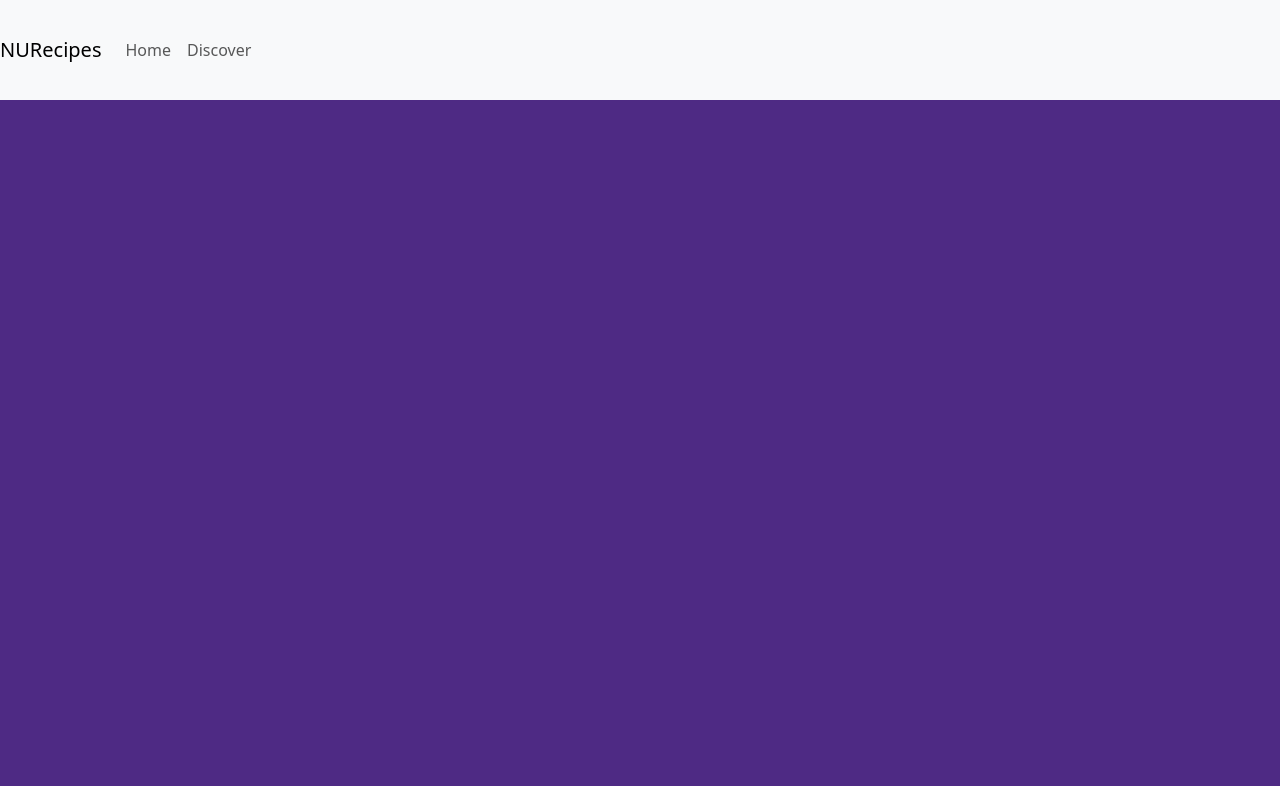
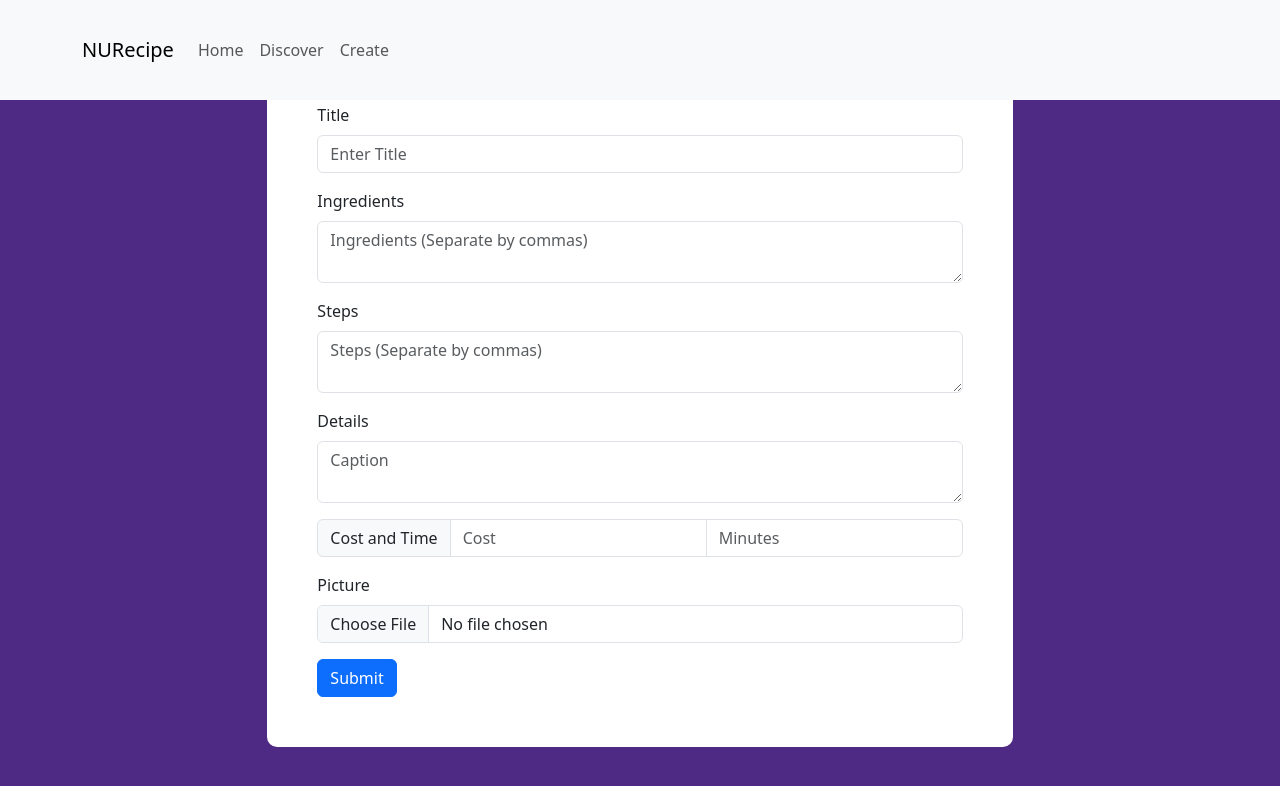
Before and after one commit to cs394-s23/NURecipes, a React (Vite) app: page /create in a window 1280 px wide. Shown: the top 786 px of the page. Built offline with nearby package versions, Linux system fonts and the light colour scheme; no server answers; the database is empty.

Commit message:
create page eric

```diff
--- a/src/App.jsx
+++ b/src/App.jsx
@@ -9,6 +9,7 @@ import { FaHeart } from "react-icons/fa";
 import { BrowserRouter, Routes, Route, useParams } from "react-router-dom";
 import Homepage from "./components/Homepage.jsx";
 import Discover from "./components/Discover";
+import Create from "./components/Create.jsx"
 
 const App = () => {
   const [data, error] = useDbData("/");
@@ -28,6 +29,11 @@ const App = () => {
               <Discover data={data} />
              </div>
             }/>
+            <Route path = "/create" element = {
+              <div>
+                <Create/>
+              </div>
+            }/>
         </Routes>
       </BrowserRouter>
     </div>
--- a/src/components/ActivityCard.jsx
+++ b/src/components/ActivityCard.jsx
@@ -32,7 +32,8 @@ const ActivityCard = ({props}) => {
             </p>
           </div>
 
-          <div className="card-caption"> <strong> Time: </strong>  {props.time}</div>
+          <div className="card-caption"> <strong> Time: </strong>  {props.time} <br/>  <strong> Contact: </strong> {props.contact}</div>
+
         </div>
       </div>
     </div>
--- /dev/null
+++ b/src/components/Create.css
@@ -0,0 +1,6 @@
+.create-form {
+    background-color: white;
+    border-radius: 10px;
+    padding: 50px;
+    min-width: 50vw;
+}
--- /dev/null
+++ b/src/components/Create.jsx
@@ -0,0 +1,75 @@
+
+import "./Create.css"
+import React, { useState, useEffect } from "react"
+import Button from 'react-bootstrap/Button'
+import Form from 'react-bootstrap/Form'
+import InputGroup from "react-bootstrap/InputGroup"
+
+const Create = ({data}) => {
+
+    // console.log("unsorted data: ", data);
+
+    // if (!data) {
+    //     return <h1>Data is loading...</h1>;
+    // }
+
+    // console.log("data recipes ", data.Recipes)
+
+    // const sortedData = data.Recipes.sort((a,b) => {
+    //     return a.like_count > b.like_count ? -1 : 1
+    // })
+
+    // console.log("post-sort data: ", data);
+    // console.log("sorted data: ", sortedData);
+    // console.log("all activities: ", data.Activities)
+
+
+    //need title, picture, ingredients, steps, cost, time
+    return (
+        <Form className = "create-form">
+        <Form.Group className="mb-3" controlId="formTitle">
+          <Form.Label>Title</Form.Label>
+          <Form.Control placeholder="Enter Title" />
+        </Form.Group>
+
+        <Form.Group className="mb-3" controlId="formIngredients">
+          <Form.Label>Ingredients</Form.Label>
+          <Form.Control as="textarea" placeholder="Ingredients (Separate by commas)" rows = {2} />
+        </Form.Group>
+        <Form.Group className="mb-3" controlId="formSteps">
+          <Form.Label>Steps</Form.Label>
+          <Form.Control as="textarea" placeholder="Steps (Separate by commas)" rows = {2} />
+        </Form.Group>
+        <Form.Group className="mb-3" controlId="formCaption">
+          <Form.Label>Details</Form.Label>
+          <Form.Control as="textarea" placeholder="Caption" rows = {2} />
+        </Form.Group>
+        <InputGroup className="mb-3">
+          <InputGroup.Text>Cost and Time</InputGroup.Text>
+          <Form.Control aria-label="Cost" placeholder="Cost"/>
+          <Form.Control aria-label="Time" placeholder="Minutes"/>
+        </InputGroup>
+
+
+        {/* <Form.Group className="mb-3" controlId="formCost">
+          <Form.Label>Cost</Form.Label>
+          <Form.Control placeholder="00.00" />
+        </Form.Group>
+        <Form.Group className="mb-3" controlId="formTime">
+          <Form.Label>Minutes</Form.Label>
+          <Form.Control placeholder="0" />
+        </Form.Group> */}
+
+
+        <Form.Group controlId="formFile" className="mb-3">
+          <Form.Label>Picture</Form.Label>
+          <Form.Control type="file" />
+      </Form.Group>
+        <Button variant="primary" type="submit">
+          Submit
+        </Button>
+      </Form>
+    )
+}
+
+export default Create;
--- a/src/components/NavBar.css
+++ b/src/components/NavBar.css
@@ -10,4 +10,5 @@
 
 .navbar {
     height: 100px;
+    overflow:scroll;
 }
--- a/src/components/NavBar.jsx
+++ b/src/components/NavBar.jsx
@@ -1,46 +1,66 @@
 import PostCard from "./PostCard.jsx"
 import Feed from "./Feed.jsx"
-import "./NavBar.css"
-import {Navbar} from "react-bootstrap"
+import "./NavBar.css";
+import Container from 'react-bootstrap/Container';
+import Nav from 'react-bootstrap/Nav';
+import Navbar from 'react-bootstrap/Navbar';
+import NavDropdown from 'react-bootstrap/NavDropdown';
+
 
 const NavBar = () => {
     return (
-        <div className="navigation">
-            <nav className="navbar navbar-expand-lg navbar-light bg-light">
-            <a className="navbar-brand" href="#">NURecipes</a>
-            <button className="navbar-toggler" type="button" data-toggle="collapse" data-target="#navbarSupportedContent" aria-controls="navbarSupportedContent" aria-expanded="false" aria-label="Toggle navigation">
-                <span className="navbar-toggler-icon"></span>
-            </button>
-            <div className="collapse navbar-collapse" id="navbarSupportedContent">
-                <ul className="navbar-nav mr-auto">
-                <li className="nav-item active">
-                    <a className="nav-link" href="/#">Home</a>
-                </li>
-                <li className="nav-item">
-                    <a className="nav-link" href="/discover">Discover</a>
-                </li>
-                {/* <li className="nav-item dropdown">
-                    <a className="nav-link dropdown-toggle" href="#" id="navbarDropdown" role="button" data-toggle="dropdown" aria-haspopup="true" aria-expanded="false">
-                    Dropdown
-                    </a>
-                    <div className="dropdown-menu" aria-labelledby="navbarDropdown">
-                    <a className="dropdown-item" href="#">Action</a>
-                    <a className="dropdown-item" href="#">Another action</a>
-                    <div className="dropdown-divider"></div>
-                    <a className="dropdown-item" href="#">Something else here</a>
-                    </div>
-                </li>
-                <li className="nav-item">
-                    <a className="nav-link disabled" href="#">Disabled</a>
-                </li> */}
-                </ul>
-                {/* <form className="form-inline my-2 my-lg-0">
-                <input className="form-control mr-sm-2" type="search" placeholder="Search" aria-label="Search"/>
-                <button className="btn btn-outline-success my-2 my-sm-0" type="submit">Search</button>
-                </form> */}
-            </div>
-            </nav>
-        </div>
+        <Navbar bg="light" expand="lg" className="navigation">
+        <Container>
+          <Navbar.Brand href="/#">NURecipe</Navbar.Brand>
+          <Navbar.Toggle aria-controls="basic-navbar-nav" />
+          <Navbar.Collapse id="basic-navbar-nav">
+            <Nav className="me-auto">
+              <Nav.Link href="/#">Home</Nav.Link>
+              <Nav.Link href="/discover">Discover</Nav.Link>
+              <Nav.Link href="/create">Create</Nav.Link>
+            </Nav>
+          </Navbar.Collapse>
+        </Container>
+         </Navbar>
+        // <div className="navigation">
+        //     <nav className="navbar navbar-expand-lg navbar-light bg-light">
+        //     <a className="navbar-brand" href="#">NURecipes</a>
+        //     <button className="navbar-toggler" type="button" data-toggle="collapse" data-target="#navbarSupportedContent" aria-controls="navbarSupportedContent" aria-expanded="false" aria-label="Toggle navigation">
+        //         <span className="navbar-toggler-icon"></span>
+        //     </button>
+        //     <div className="collapse navbar-collapses" id="navbarSupportedContent">
+        //         <ul className="navbar-nav mr-auto">
+        //         <li className="nav-item active">
+        //             <a className="nav-link" href="/#">Home</a>
+        //         </li>
+        //         <li className="nav-item">
+        //             <a className="nav-link" href="/discover">Discover</a>
+        //         </li>
+        //         <li className="nav-item">
+        //             <a className="nav-link" href="/create">Create</a>
+        //         </li>
+        //         {/* <li className="nav-item dropdown">
+        //             <a className="nav-link dropdown-toggle" href="#" id="navbarDropdown" role="button" data-toggle="dropdown" aria-haspopup="true" aria-expanded="false">
+        //             Dropdown
+        //             </a>
+        //             <div className="dropdown-menu" aria-labelledby="navbarDropdown">
+        //             <a className="dropdown-item" href="#">Action</a>
+        //             <a className="dropdown-item" href="#">Another action</a>
+        //             <div className="dropdown-divider"></div>
+        //             <a className="dropdown-item" href="#">Something else here</a>
+        //             </div>
+        //         </li>
+        //         <li className="nav-item">
+        //             <a className="nav-link disabled" href="#">Disabled</a>
+        //         </li> */}
+        //         </ul>
+        //         {/* <form className="form-inline my-2 my-lg-0">
+        //         <input className="form-control mr-sm-2" type="search" placeholder="Search" aria-label="Search"/>
+        //         <button className="btn btn-outline-success my-2 my-sm-0" type="submit">Search</button>
+        //         </form> */}
+        //     </div>
+        //     </nav>
+        // </div>
     )
 }
 
```
